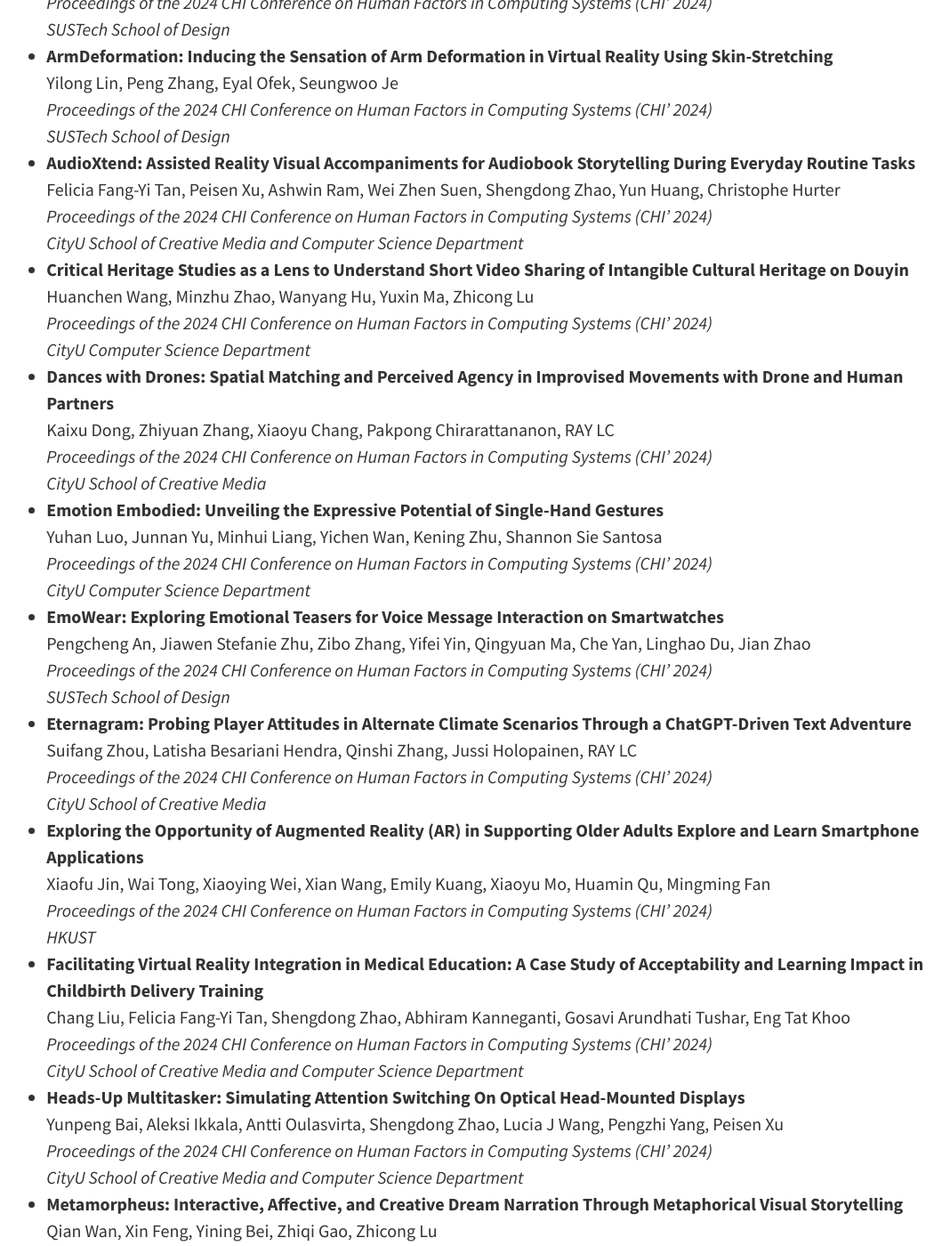
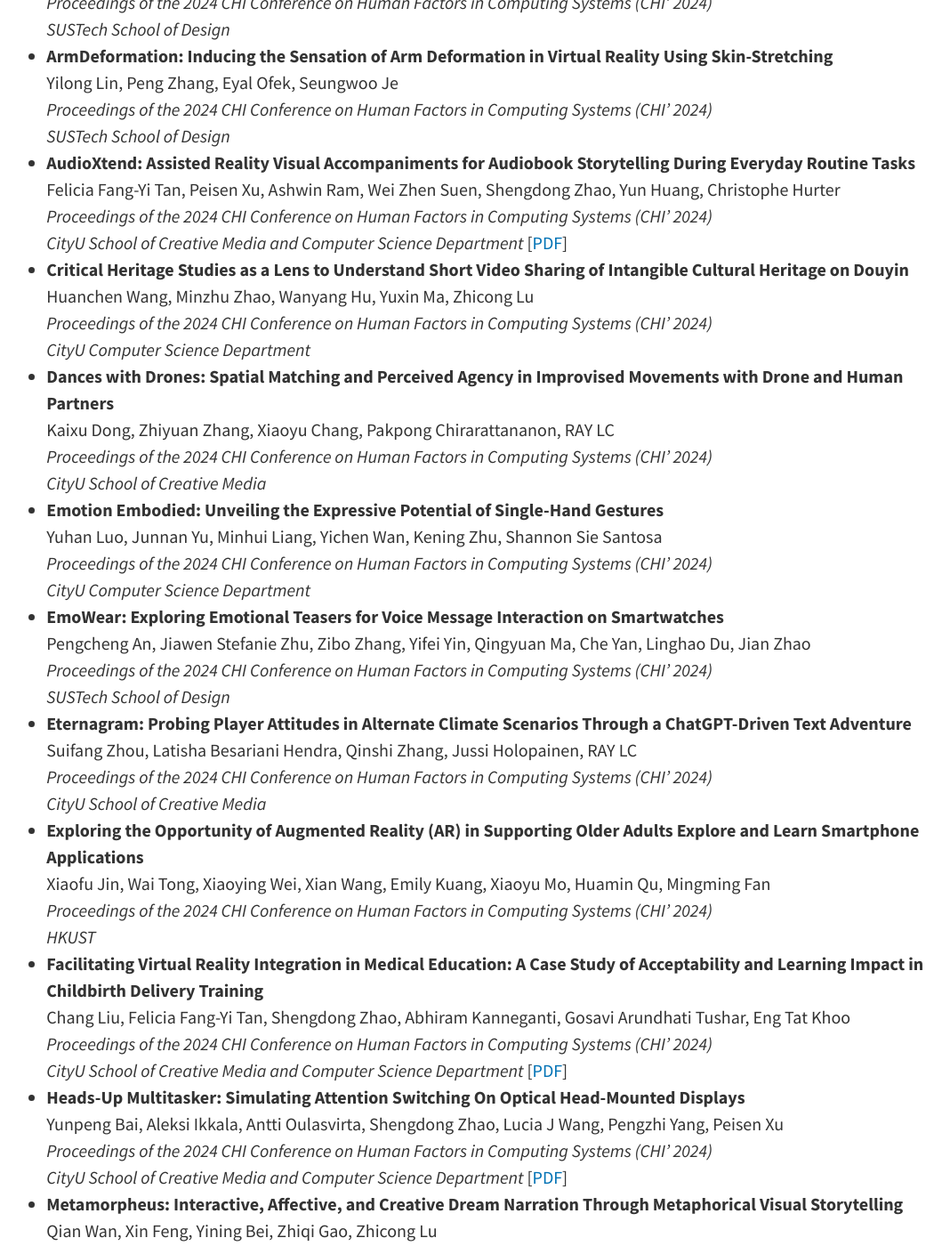
Before and after one commit to Immersive-Design-Group/GBAHCI, a Jekyll site: the page built from pages/publications.md, in a window 1280 px wide and 1400 px high, scrolled down 882 px. Shown: the whole window at 89% size, without its empty margins (83-1151 px from the left). Built offline with Jekyll 4.4.1, drawn with Linux system fonts in a browser that asks for light colours; a script that is not in the unit is left out.

Commit message:
Update Publication PDF

```diff
--- a/pages/publications.md
+++ b/pages/publications.md
@@ -31,7 +31,7 @@ Yilong Lin, Peng Zhang, Eyal Ofek, Seungwoo Je <br/>
 - **AudioXtend: Assisted Reality Visual Accompaniments for Audiobook Storytelling During Everyday Routine Tasks** <br/>
 Felicia Fang-Yi Tan, Peisen Xu, Ashwin Ram, Wei Zhen Suen, Shengdong Zhao, Yun Huang, Christophe Hurter <br/>
 *Proceedings of the 2024 CHI Conference on Human Factors in Computing Systems (CHI' 2024)* <br/>
-*CityU School of Creative Media and Computer Science Department*
+*CityU School of Creative Media and Computer Science Department* [[PDF](\publications\Shengdong\AudioXtend.pdf)]
 - **Critical Heritage Studies as a Lens to Understand Short Video Sharing of Intangible Cultural Heritage on Douyin** <br/>
 Huanchen Wang, Minzhu Zhao, Wanyang Hu, Yuxin Ma, Zhicong Lu <br/>
 *Proceedings of the 2024 CHI Conference on Human Factors in Computing Systems (CHI' 2024)* <br/>
@@ -59,11 +59,11 @@ Xiaofu Jin, Wai Tong, Xiaoying Wei, Xian Wang, Emily Kuang, Xiaoyu Mo, Huamin Qu
 - **Facilitating Virtual Reality Integration in Medical Education: A Case Study of Acceptability and Learning Impact in Childbirth Delivery Training** <br/>
 Chang Liu, Felicia Fang-Yi Tan, Shengdong Zhao, Abhiram Kanneganti, Gosavi Arundhati Tushar, Eng Tat Khoo <br/>
 *Proceedings of the 2024 CHI Conference on Human Factors in Computing Systems (CHI' 2024)* <br/>
-*CityU School of Creative Media and Computer Science Department*
+*CityU School of Creative Media and Computer Science Department* [[PDF](\publications\Shengdong\Facilitating Virtual.pdf)]
 - **Heads-Up Multitasker: Simulating Attention Switching On Optical Head-Mounted Displays** <br/>
 Yunpeng Bai, Aleksi Ikkala, Antti Oulasvirta, Shengdong Zhao, Lucia J Wang, Pengzhi Yang, Peisen Xu <br/>
 *Proceedings of the 2024 CHI Conference on Human Factors in Computing Systems (CHI' 2024)* <br/>
-*CityU School of Creative Media and Computer Science Department*
+*CityU School of Creative Media and Computer Science Department* [[PDF](\publications\Shengdong\Heads-Up.pdf)]
 - **Metamorpheus: Interactive, Affective, and Creative Dream Narration Through Metaphorical Visual Storytelling** <br/>
 Qian Wan, Xin Feng, Yining Bei, Zhiqi Gao, Zhicong Lu <br/>
 *Proceedings of the 2024 CHI Conference on Human Factors in Computing Systems (CHI' 2024)* <br/>
@@ -71,7 +71,7 @@ Qian Wan, Xin Feng, Yining Bei, Zhiqi Gao, Zhicong Lu <br/>
 - **Navigating Real-World Challenges: A Quadruped Robot Guiding System for Visually Impaired People in Diverse Environments** <br/>
 Shaojun Cai, Ashwin Ram, Zhengtai Gou, Mohd Alqama Wasim Shaikh, Yu-An Chen, Yingjia Wan, Kotaro Hara, Shengdong Zhao, David Hsu <br/>
 *Proceedings of the 2024 CHI Conference on Human Factors in Computing Systems (CHI' 2024)* <br/>
-*CityU School of Creative Media and Computer Science Department*
+*CityU School of Creative Media and Computer Science Department* [[PDF](\publications\Shengdong\Navigating Real-World.pdf)]
 - **Neural Canvas: Supporting Scenic Design Prototyping by Integrating 3D Sketching and Generative AI** <br/>
 Yulin Shen, Yifei Shen, Jiawen Cheng, Chutian Jiang, Mingming Fan, Zeyu Wang <br/>
 *Proceedings of the 2024 CHI Conference on Human Factors in Computing Systems (CHI' 2024)* <br/>
@@ -83,7 +83,7 @@ Fengjie Wang, Yanna Lin, Leni Yang, Haotian Li, Mingyang Gu, Min Zhu, Huamin Qu
 - **PANDALens: Towards AI-Assisted In-Context Writing on OHMD During Travels** <br/>
 Runze Cai, Nuwan Janaka, Yang Chen, Lucia Wang, Shengdong Zhao, Can Liu <br/>
 *Proceedings of the 2024 CHI Conference on Human Factors in Computing Systems (CHI' 2024)* <br/>
-*CityU School of Creative Media and Computer Science Department*
+*CityU School of Creative Media and Computer Science Department* [[PDF](\publications\Shengdong\PANDALens.pdf)]
 - **Parent-Child Joint Media Engagement within HCI: A Scoping Analysis of the Research Landscape** <br/>
 Junnan Yu, Xiang Qi, Siqi Yang <br/>
 *Proceedings of the 2024 CHI Conference on Human Factors in Computing Systems (CHI' 2024)* <br/>
```
Also changed, not shown: 5 other files.
